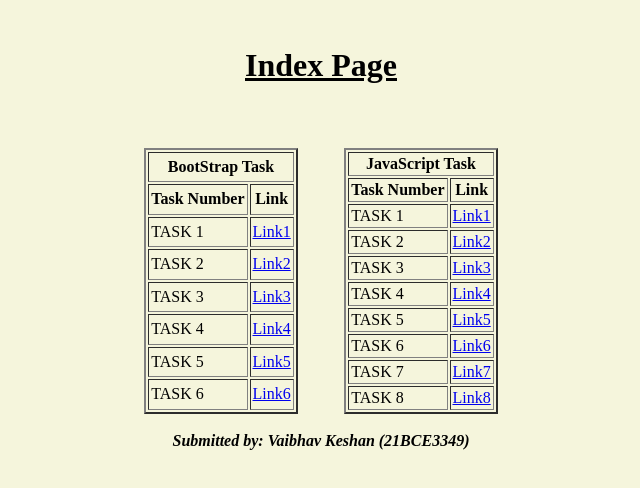
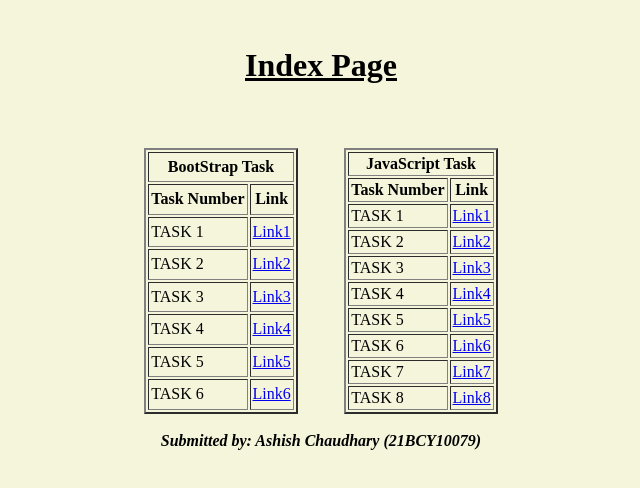
Before and after one commit to lol-cod/mern2vit, a plain HTML site: page index.html in a window 1280 px wide. Shown: the full height of the page, 319-959 px from the left. Drawn offline with Linux system fonts and the light colour scheme.

Commit message:
Update index.html

```diff
--- a/index.html
+++ b/index.html
@@ -85,7 +85,7 @@
     </table>
     </div>
     <br/>
-    <i><b>Submitted by: Vaibhav Keshan (21BCE3349)</b></i>
+    <i><b>Submitted by: Ashish Chaudhary (21BCY10079)</b></i>
     </center>
 
 </body>
```
